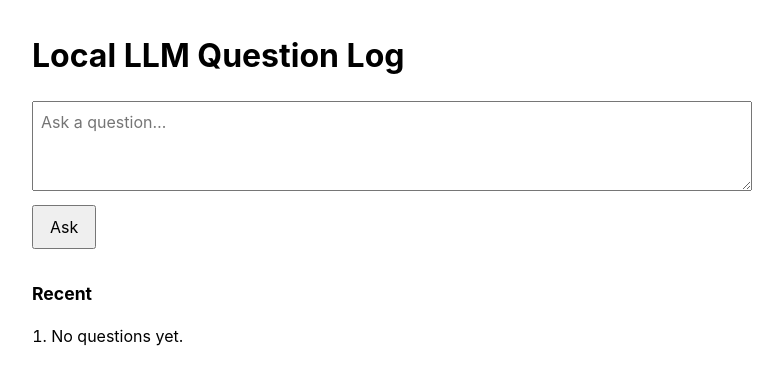
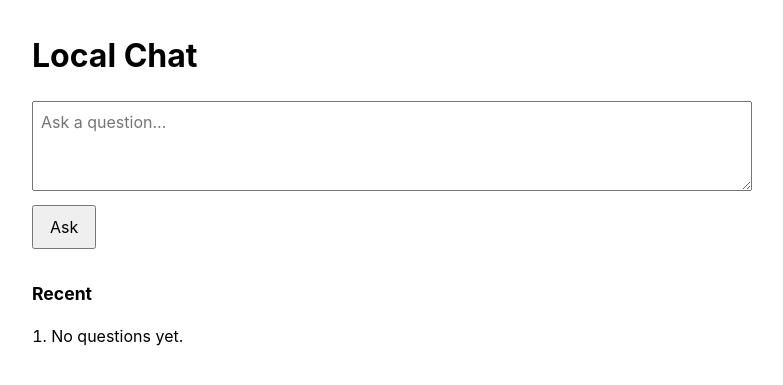
Before and after one commit to gelwuyl/ai-playground-fastapi-ollama-postgres, a FastAPI app: page / in a window 1280 px wide. Shown: the top 385 px of the page, without its empty margins (248-1031 px from the left). Run offline with FastAPI, Linux system fonts and the light colour scheme; data that the repository does not hold is empty; some libraries are stand-ins or nearby versions.

Commit message:
Rename LLM Question Log UI to Chat

```diff
--- a/app/templates/index.html
+++ b/app/templates/index.html
@@ -2,11 +2,11 @@
 <html lang="en">
 <head>
     <meta charset="UTF-8">
-    <title>Local LLM Question Log</title>
+    <title>Local Chat</title>
     <link rel="stylesheet" href="/static/style.css">
 </head>
 <body>
-    <h1>Local LLM Question Log</h1>
+    <h1>Local Chat</h1>
     <textarea id="question" rows="3" placeholder="Ask a question…"></textarea>
     <button id="ask-btn">Ask</button>
     <div id="answer"></div>
--- a/public/index.html
+++ b/public/index.html
@@ -13,8 +13,8 @@
 
     <div class="app-grid">
       <a href="/question-log" class="app-card">
-        <div class="icon">❓</div>
-        <h2>LLM Question Log</h2>
+        <div class="icon">💬</div>
+        <h2>Chat</h2>
         <p>Ask any question, get a concise answer, and browse your history.</p>
       </a>
       <a href="/bedtime-story" class="app-card">
--- a/public/question-log.html
+++ b/public/question-log.html
@@ -3,13 +3,13 @@
 <head>
   <meta charset="UTF-8">
   <meta name="viewport" content="width=device-width, initial-scale=1.0">
-  <title>LLM Question Log</title>
+  <title>Chat</title>
   <link rel="stylesheet" href="/style.css">
 </head>
 <body>
   <div class="container">
     <a class="back-link" href="/">← Back to AI Playground</a>
-    <h1>❓ LLM Question Log</h1>
+    <h1>💬 Chat</h1>
     <p class="subtitle">Ask a question and get a concise answer from Gemini.</p>
 
     <textarea id="question" rows="3" placeholder="Ask a question…"></textarea>
```
